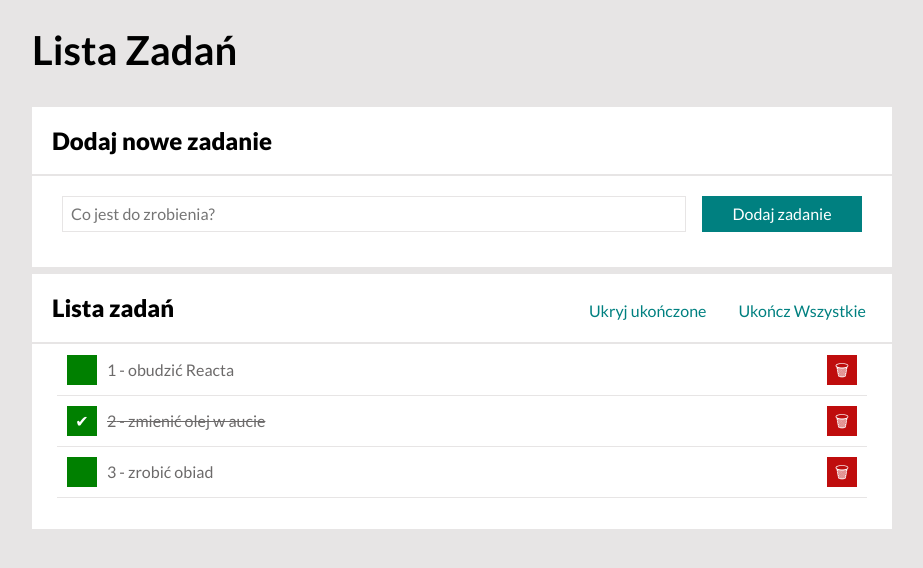
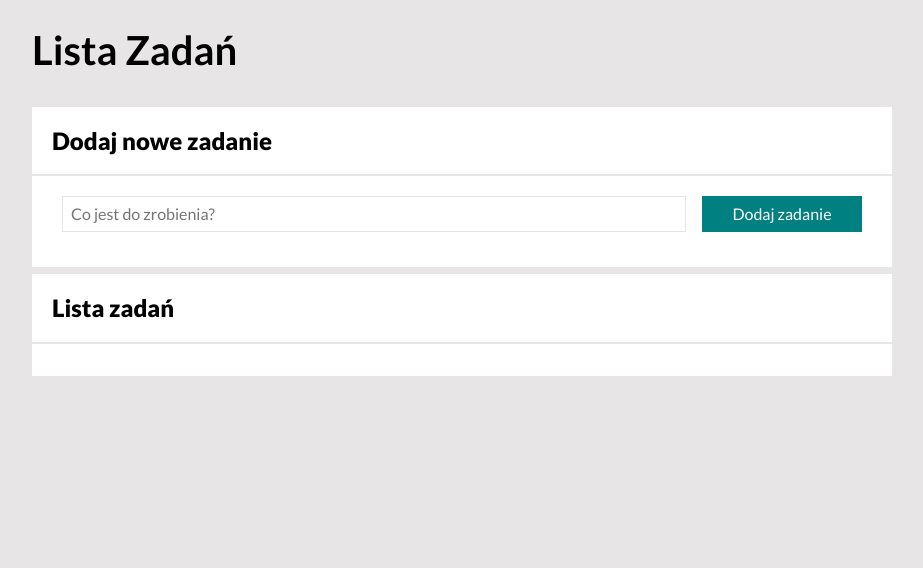
Before and after one commit to Mateusszzp/todo-list-react, a React (Create React App) app: page / in a window 1280 px wide. Shown: the top 568 px of the page, without its empty margins (178-1101 px from the left). Built offline with nearby package versions, Linux system fonts and the light colour scheme.

Commit message:
added localStorage non function

```diff
--- a/src/App.js
+++ b/src/App.js
@@ -1,4 +1,4 @@
-import React, { useState } from 'react'
+import React, { useEffect, useState } from 'react'
 import Form from "./Form";
 import Tasks from "./Tasks";
 import Buttons from "./Buttons";
@@ -8,15 +8,23 @@ import Header from "./Header";
 
 
 function App() {
-
+const [data, setData] = useState("")
   const [hideDone, setHideDone] = useState(false);
   const [tasks, setTasks] = useState([
-    { id: 1, content: "obudzić Reacta", done: false },
-    { id: 2, content: "zmienić olej w aucie", done: true },
-    { id: 3, content: "zrobić obiad ", done: false },
-  ]);
 
-  const toggleHideDone = () => {
+    ]);
+
+const get_data = JSON.parse(localStorage.getItem("task"))
+  useEffect(() => {
+setData( tasks !==undefined )
+{localStorage.setItem("task", JSON.stringify(tasks))}
+
+
+  },[tasks])
+
+  console.log(get_data)
+
+const toggleHideDone = () => {
     setHideDone(hideDone => !hideDone);
   };
 
@@ -37,7 +45,7 @@ function App() {
     })))
   }
 
-  const addNewTask = (content) => {
+  const addNewTask = (content                 ) => {
     setTasks(tasks => [
       ...tasks,
       {
```
